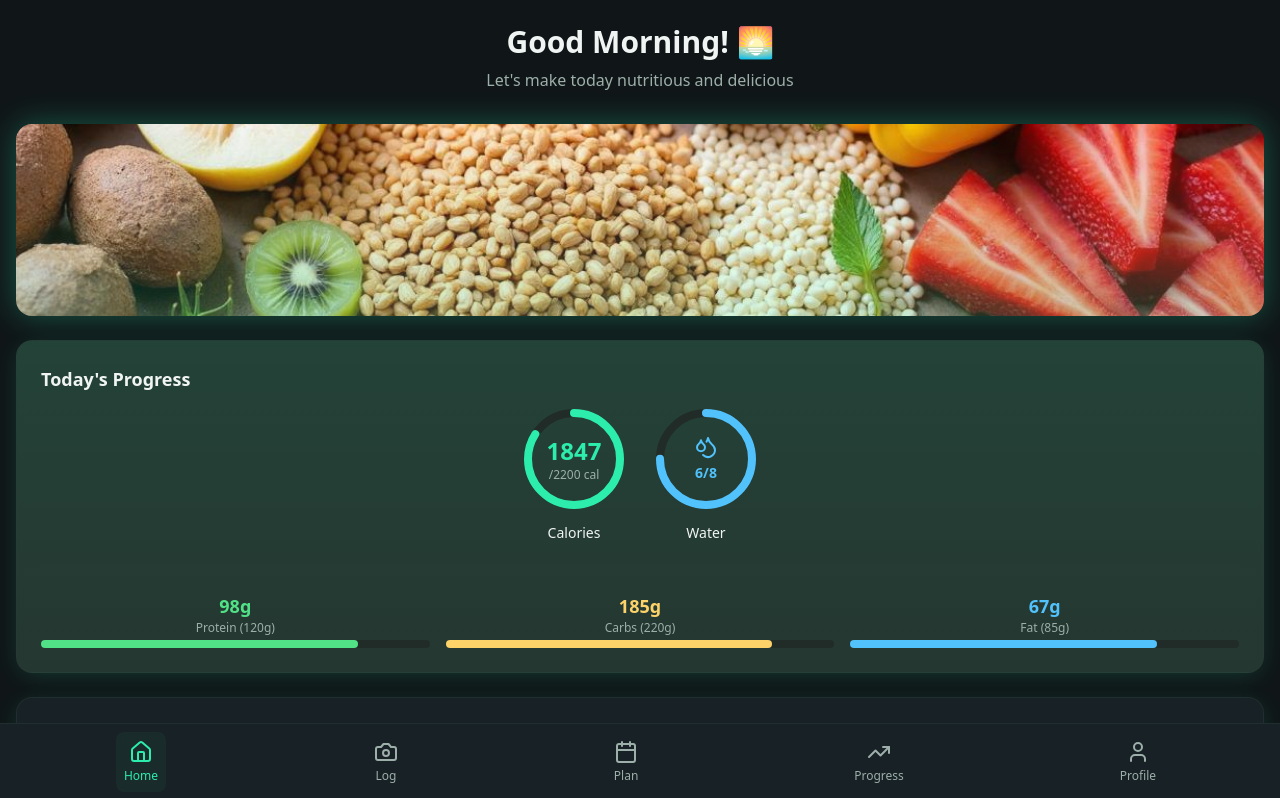
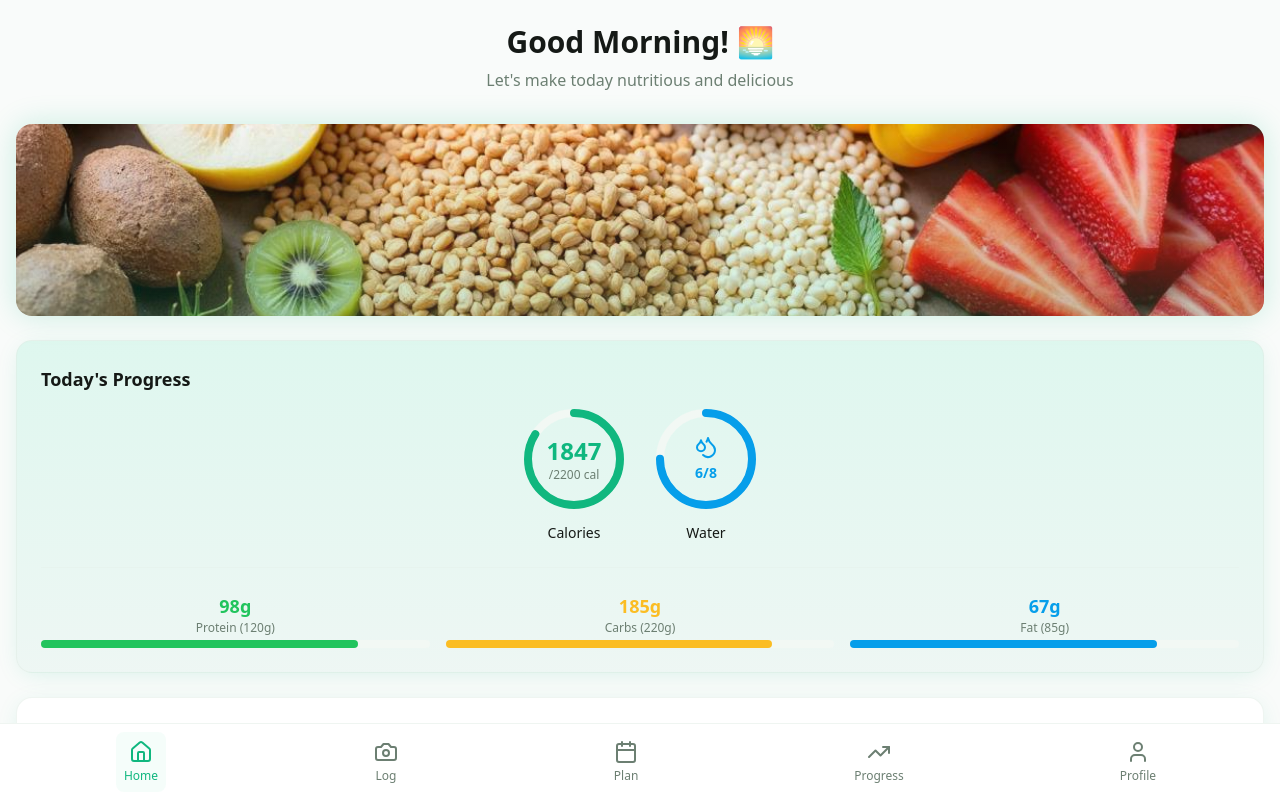
Before and after one commit to siddharth130806/aido-fuel-track, a React (Vite) app: page / in a window 1280 px wide. Shown: the top 798 px of the page. Built offline with nearby package versions, Linux system fonts and the light colour scheme; the HTML template or start-up script is replaced by a standard one.

Commit message:
Revert dark mode changes

```diff
--- a/src/index.css
+++ b/src/index.css
@@ -163,13 +163,4 @@ All colors MUST be HSL.
   body {
     @apply bg-background text-foreground;
   }
-
-  html, body {
-    @apply dark;
-  }
-
-  /* Force dark mode */
-  * {
-    color-scheme: dark;
-  }
 }
```
